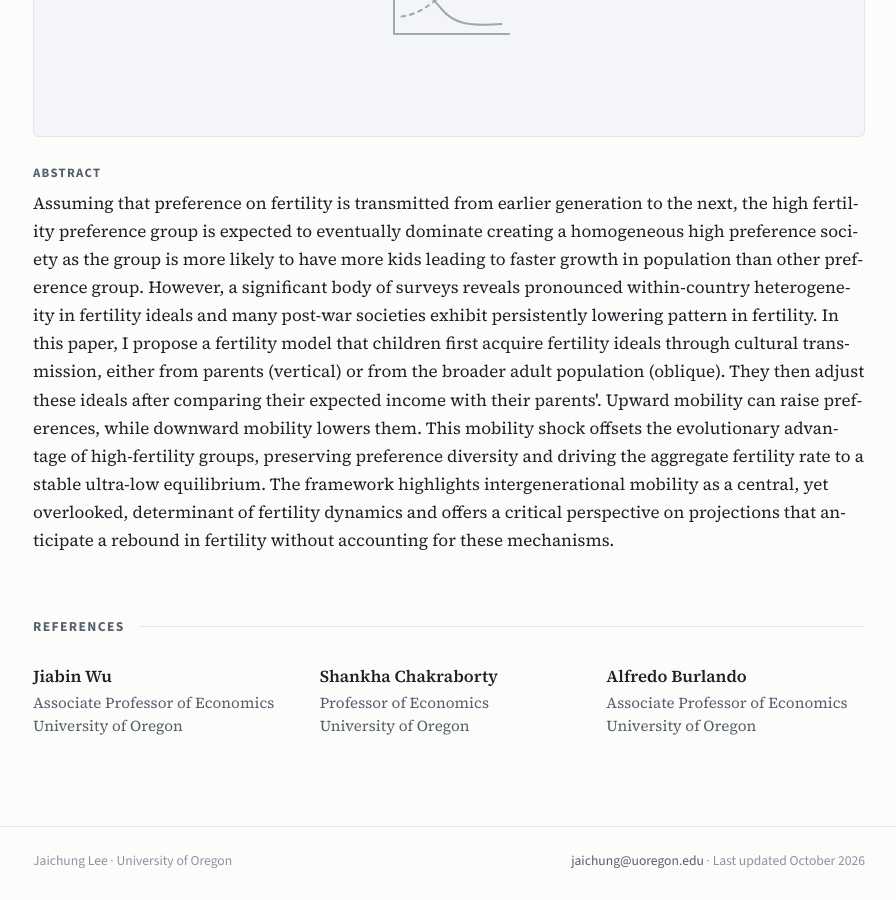
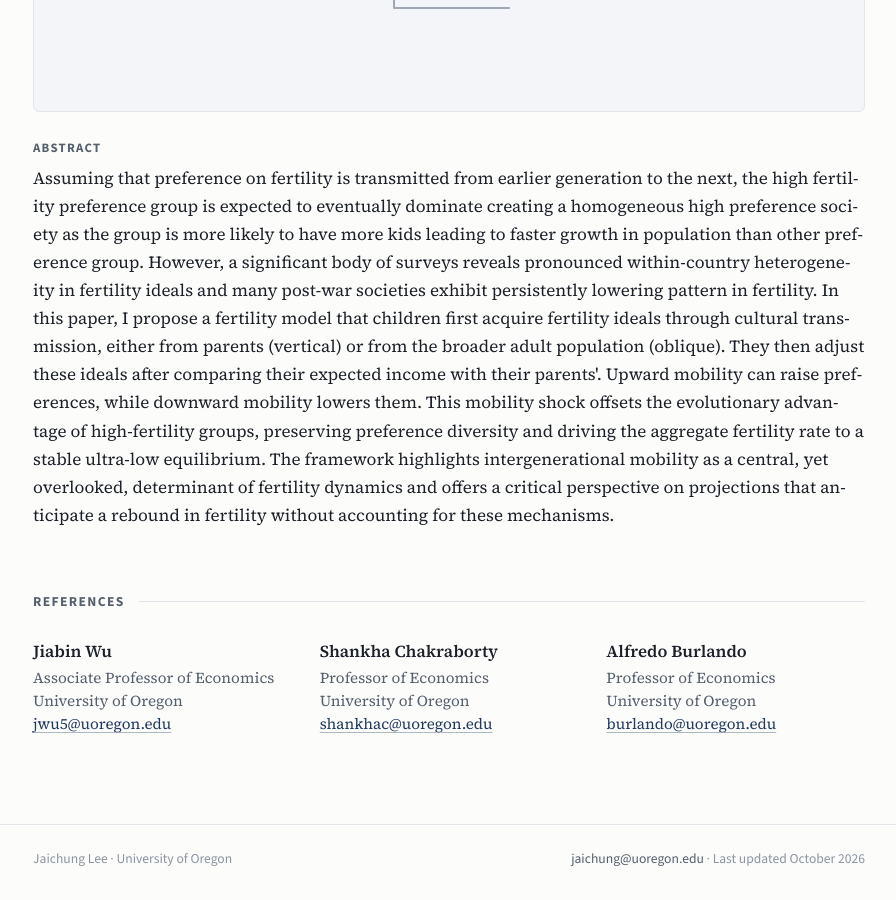
Before and after one commit to jaichung/jaichung.github.io, a Jekyll site: the page built from index.md, in a window 1280 px wide and 900 px high, scrolled down 1288 px. Shown: the whole window, without its empty margins (191-1087 px from the left). Built offline with Jekyll 4.4.1, drawn with Linux system fonts in a browser that asks for light colours; some of the changed text lies outside the part shown.

Commit message:
Add reference emails

```diff
--- a/_data/references.yml
+++ b/_data/references.yml
@@ -7,17 +7,17 @@
 - name: Jiabin Wu
   role: Associate Professor of Economics
   institution: University of Oregon
-  email:
-  url:
+  email: jwu5@uoregon.edu
+  url: https://cas.uoregon.edu/directory/economics/all/jwu5
 
 - name: Shankha Chakraborty
   role: Professor of Economics
   institution: University of Oregon
-  email:
-  url:
+  email: shankhac@uoregon.edu
+  url: https://cas.uoregon.edu/directory/economics/all/shankhac
 
 - name: Alfredo Burlando
-  role: Associate Professor of Economics
+  role: Professor of Economics
   institution: University of Oregon
-  email:
-  url:
+  email: burlando@uoregon.edu
+  url: https://cas.uoregon.edu/directory/social-sciences/all/burlando
--- a/index.md
+++ b/index.md
@@ -11,4 +11,4 @@ My research lies at the intersection of family economics and cultural evolution.
 
 Outside research, I love cooking for people around me, hunting down good food, and traveling.
 
-<p class="name-note">In Korean, my name is <span lang="ko">이재정</span>; the closest pronunciation in English is <em>Jae-jeong</em> (rather than “Jaichung”).</p>
+<p class="name-note">In Korean, my name is <span lang="ko">이재정</span>; the closest pronunciation in English is <em>Jae-jeong</em>.</p>
```
Also changed, not shown: _data/papers.yml (+4 -11 lines).
